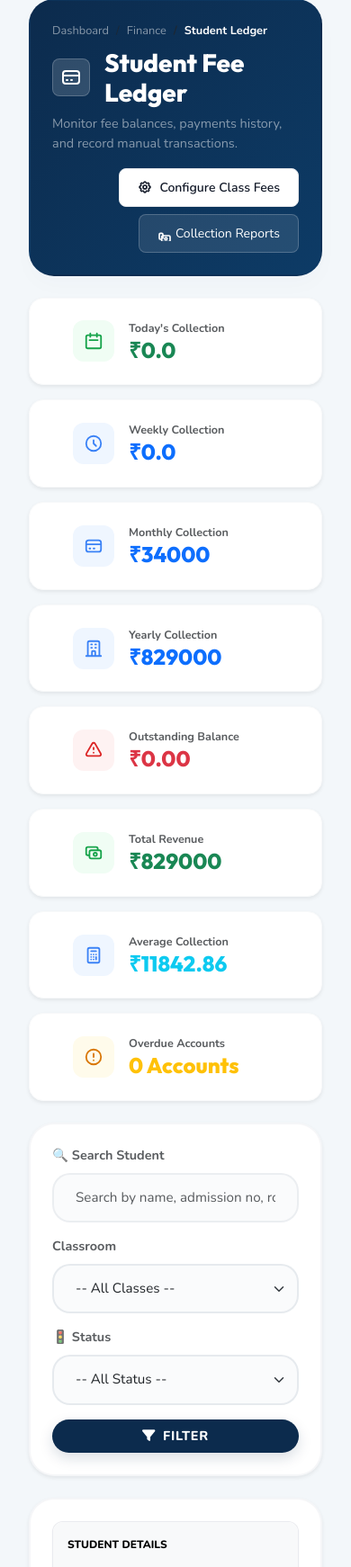
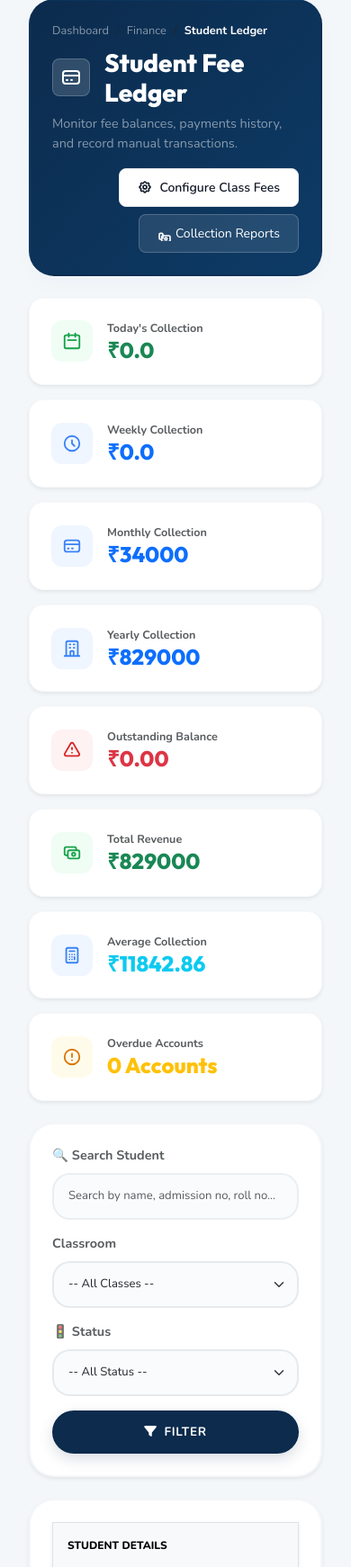
Before and after one commit to vishalbhakt/jsmpro, a Django app: page /dashboard/admin/payments/ in a window 390 px wide. Shown: the part 114-1856 px from the top of the page at 90% size. Run offline with Django 5.2, Linux system fonts and the light colour scheme; a user stored in the database is signed in; data comes from the database, SQL or seed files in the repository.

Commit message:
Fix Admin payments summary cards grid layout, select input truncation, table responsiveness, and neutral status badge logic

```diff
--- a/backend/templates/admin/payments.html
+++ b/backend/templates/admin/payments.html
@@ -47,8 +47,8 @@
 <!-- Financial Summary Widgets -->
 <div class="row g-3 mb-3">
     <!-- Today Collection -->
-    <div class="col-md-3">
-        <div class="premium-card bg-white p-4 px-5 shadow-sm border border-light h-100 d-flex align-items-center gap-3 overflow-hidden" style="border-radius: 1rem !important;">
+    <div class="col-12 col-sm-6 col-lg-3">
+        <div class="premium-card bg-white p-4 px-4 shadow-sm border border-light h-100 d-flex align-items-center gap-3 overflow-hidden" style="border-radius: 1rem !important;">
             <div class="d-flex align-items-center justify-content-center" style="width: 46px; height: 46px; background-color: #f0fdf4 !important; color: #16a34a !important; border-radius: 0.75rem !important; flex-shrink: 0;">
                 <svg style="width: 22px; height: 22px;" fill="none" stroke="currentColor" stroke-width="2" viewBox="0 0 24 24" xmlns="http://www.w3.org/2000/svg">
                     <path stroke-linecap="round" stroke-linejoin="round" d="M8 7V3m8 4V3m-9 8h10M5 21h14a2 2 0 002-2V7a2 2 0 00-2-2H5a2 2 0 00-2 2v12a2 2 0 002 2z"></path>
@@ -61,8 +61,8 @@
         </div>
     </div>
     <!-- Weekly Collection -->
-    <div class="col-md-3">
-        <div class="premium-card bg-white p-4 px-5 shadow-sm border border-light h-100 d-flex align-items-center gap-3 overflow-hidden" style="border-radius: 1rem !important;">
+    <div class="col-12 col-sm-6 col-lg-3">
+        <div class="premium-card bg-white p-4 px-4 shadow-sm border border-light h-100 d-flex align-items-center gap-3 overflow-hidden" style="border-radius: 1rem !important;">
             <div class="d-flex align-items-center justify-content-center" style="width: 46px; height: 46px; background-color: #eff6ff !important; color: #3b82f6 !important; border-radius: 0.75rem !important; flex-shrink: 0;">
                 <svg style="width: 22px; height: 22px;" fill="none" stroke="currentColor" stroke-width="2" viewBox="0 0 24 24" xmlns="http://www.w3.org/2000/svg">
                     <path stroke-linecap="round" stroke-linejoin="round" d="M12 8v4l3 3m6-3a9 9 0 11-18 0 9 9 0 0118 0z"></path>
@@ -75,8 +75,8 @@
         </div>
     </div>
     <!-- Monthly Collection -->
-    <div class="col-md-3">
-        <div class="premium-card bg-white p-4 px-5 shadow-sm border border-light h-100 d-flex align-items-center gap-3 overflow-hidden" style="border-radius: 1rem !important;">
+    <div class="col-12 col-sm-6 col-lg-3">
+        <div class="premium-card bg-white p-4 px-4 shadow-sm border border-light h-100 d-flex align-items-center gap-3 overflow-hidden" style="border-radius: 1rem !important;">
             <div class="d-flex align-items-center justify-content-center" style="width: 46px; height: 46px; background-color: #eff6ff !important; color: #3b82f6 !important; border-radius: 0.75rem !important; flex-shrink: 0;">
                 <svg style="width: 22px; height: 22px;" fill="none" stroke="currentColor" stroke-width="2" viewBox="0 0 24 24" xmlns="http://www.w3.org/2000/svg">
                     <path stroke-linecap="round" stroke-linejoin="round" d="M3 10h18M7 15h1m4 0h1m-7 4h12a3 3 0 003-3V8a3 3 0 00-3-3H6a3 3 0 00-3 3v8a3 3 0 003 3z"></path>
@@ -89,8 +89,8 @@
         </div>
     </div>
     <!-- Yearly Collection -->
-    <div class="col-md-3">
-        <div class="premium-card bg-white p-4 px-5 shadow-sm border border-light h-100 d-flex align-items-center gap-3 overflow-hidden" style="border-radius: 1rem !important;">
+    <div class="col-12 col-sm-6 col-lg-3">
+        <div class="premium-card bg-white p-4 px-4 shadow-sm border border-light h-100 d-flex align-items-center gap-3 overflow-hidden" style="border-radius: 1rem !important;">
             <div class="d-flex align-items-center justify-content-center" style="width: 46px; height: 46px; background-color: #eff6ff !important; color: #3b82f6 !important; border-radius: 0.75rem !important; flex-shrink: 0;">
                 <svg style="width: 22px; height: 22px;" fill="none" stroke="currentColor" stroke-width="2" viewBox="0 0 24 24" xmlns="http://www.w3.org/2000/svg">
                     <path stroke-linecap="round" stroke-linejoin="round" d="M19 21V5a2 2 0 00-2-2H7a2 2 0 00-2 2v16m14 0h2m-2 0h-5m-9 0H3m2 0h5M9 7h1m-1 4h1m4-4h1m-1 4h1m-5 10v-5a1 1 0 011-1h2a1 1 0 011 1v5m-4 0h4"></path>
@@ -106,8 +106,8 @@
 
 <div class="row g-3 mb-4">
     <!-- Outstanding Balance -->
-    <div class="col-md-3">
-        <div class="premium-card bg-white p-4 px-5 shadow-sm border border-light h-100 d-flex align-items-center gap-3 overflow-hidden" style="border-radius: 1rem !important;">
+    <div class="col-12 col-sm-6 col-lg-3">
+        <div class="premium-card bg-white p-4 px-4 shadow-sm border border-light h-100 d-flex align-items-center gap-3 overflow-hidden" style="border-radius: 1rem !important;">
             <div class="d-flex align-items-center justify-content-center" style="width: 46px; height: 46px; background-color: #fef2f2 !important; color: #dc2626 !important; border-radius: 0.75rem !important; flex-shrink: 0;">
                 <svg style="width: 22px; height: 22px;" fill="none" stroke="currentColor" stroke-width="2" viewBox="0 0 24 24" xmlns="http://www.w3.org/2000/svg">
                     <path stroke-linecap="round" stroke-linejoin="round" d="M12 9v2m0 4h.01m-6.938 4h13.856c1.54 0 2.502-1.667 1.732-3L13.732 4c-.77-1.333-2.694-1.333-3.464 0L3.34 16c-.77 1.333.192 3 1.732 3z"></path>
@@ -120,8 +120,8 @@
         </div>
     </div>
     <!-- Total Revenue -->
-    <div class="col-md-3">
-        <div class="premium-card bg-white p-4 px-5 shadow-sm border border-light h-100 d-flex align-items-center gap-3 overflow-hidden" style="border-radius: 1rem !important;">
+    <div class="col-12 col-sm-6 col-lg-3">
+        <div class="premium-card bg-white p-4 px-4 shadow-sm border border-light h-100 d-flex align-items-center gap-3 overflow-hidden" style="border-radius: 1rem !important;">
             <div class="d-flex align-items-center justify-content-center" style="width: 46px; height: 46px; background-color: #f0fdf4 !important; color: #16a34a !important; border-radius: 0.75rem !important; flex-shrink: 0;">
                 <svg style="width: 22px; height: 22px;" fill="none" stroke="currentColor" stroke-width="2" viewBox="0 0 24 24" xmlns="http://www.w3.org/2000/svg">
                     <path stroke-linecap="round" stroke-linejoin="round" d="M17 9V7a2 2 0 00-2-2H5a2 2 0 00-2 2v6a2 2 0 002 2h2m2 4h10a2 2 0 002-2v-6a2 2 0 00-2-2H9a2 2 0 00-2 2v6a2 2 0 002 2zm7-5a2 2 0 11-4 0 2 2 0 014 0z"></path>
@@ -134,8 +134,8 @@
         </div>
     </div>
     <!-- Average Collection -->
-    <div class="col-md-3">
-        <div class="premium-card bg-white p-4 px-5 shadow-sm border border-light h-100 d-flex align-items-center gap-3 overflow-hidden" style="border-radius: 1rem !important;">
+    <div class="col-12 col-sm-6 col-lg-3">
+        <div class="premium-card bg-white p-4 px-4 shadow-sm border border-light h-100 d-flex align-items-center gap-3 overflow-hidden" style="border-radius: 1rem !important;">
             <div class="d-flex align-items-center justify-content-center" style="width: 46px; height: 46px; background-color: #eff6ff !important; color: #3b82f6 !important; border-radius: 0.75rem !important; flex-shrink: 0;">
                 <svg style="width: 22px; height: 22px;" fill="none" stroke="currentColor" stroke-width="2" viewBox="0 0 24 24" xmlns="http://www.w3.org/2000/svg">
                     <path stroke-linecap="round" stroke-linejoin="round" d="M9 7h6m0 10v-3m-3 3h.01M9 17h.01M9 14h.01M12 14h.01M15 11h.01M12 11h.01M9 11h.01M7 21h10a2 2 0 002-2V5a2 2 0 00-2-2H7a2 2 0 00-2 2v14a2 2 0 002 2z"></path>
@@ -148,8 +148,8 @@
         </div>
     </div>
     <!-- Overdue Count -->
-    <div class="col-md-3">
-        <div class="premium-card bg-white p-4 px-5 shadow-sm border border-light h-100 d-flex align-items-center gap-3 overflow-hidden" style="border-radius: 1rem !important;">
+    <div class="col-12 col-sm-6 col-lg-3">
+        <div class="premium-card bg-white p-4 px-4 shadow-sm border border-light h-100 d-flex align-items-center gap-3 overflow-hidden" style="border-radius: 1rem !important;">
             <div class="d-flex align-items-center justify-content-center" style="width: 46px; height: 46px; background-color: #fffbeb !important; color: #d97706 !important; border-radius: 0.75rem !important; flex-shrink: 0;">
                 <svg style="width: 22px; height: 22px;" fill="none" stroke="currentColor" stroke-width="2" viewBox="0 0 24 24" xmlns="http://www.w3.org/2000/svg">
                     <path stroke-linecap="round" stroke-linejoin="round" d="M12 8v4m0 4h.01M21 12a9 9 0 11-18 0 9 9 0 0118 0z"></path>
@@ -168,11 +168,11 @@
     <form method="get" class="row g-3 align-items-end">
         <div class="col-md-5">
             <label class="form-label fw-bold text-xs uppercase text-muted" for="q">🔍 Search Student</label>
-            <input type="text" name="q" id="q" value="{{ q|default:'' }}" class="form-control rounded-pill" placeholder="Search by name, admission no, roll no...">
+            <input type="text" name="q" id="q" value="{{ q|default:'' }}" class="form-control rounded-pill px-3 py-2.5" placeholder="Search by name, admission no, roll no..." style="font-size: 0.82rem;">
         </div>
         <div class="col-md-3">
             <label class="form-label fw-bold text-xs uppercase text-muted" for="classroom">Classroom</label>
-            <select name="classroom" id="classroom" class="form-select rounded-pill">
+            <select name="classroom" id="classroom" class="form-select rounded-pill px-3 py-2.5" style="min-width: 160px; font-size: 0.82rem;">
                 <option value="">-- All Classes --</option>
                 {% for cls in classrooms %}
                 <option value="{{ cls.id }}" {% if cls.id == class_filter %}selected{% endif %}>{{ cls.name }}</option>
@@ -181,7 +181,7 @@
         </div>
         <div class="col-md-2">
             <label class="form-label fw-bold text-xs uppercase text-muted" for="status">🚦 Status</label>
-            <select name="status" id="status" class="form-select rounded-pill">
+            <select name="status" id="status" class="form-select rounded-pill px-3 py-2.5" style="min-width: 160px; font-size: 0.82rem;">
                 <option value="">-- All Status --</option>
                 <option value="paid" {% if status_filter == 'paid' %}selected{% endif %}>Paid</option>
                 <option value="partial" {% if status_filter == 'partial' %}selected{% endif %}>Partial</option>
@@ -189,14 +189,14 @@
             </select>
         </div>
         <div class="col-md-2">
-            <button type="submit" class="btn btn-premium-primary rounded-pill w-100 py-2"><i class="fa-solid fa-filter me-2"></i>Filter</button>
+            <button type="submit" class="btn btn-premium-primary rounded-pill w-100 py-2.5 fw-bold" style="font-size: 0.85rem;"><i class="fa-solid fa-filter me-2"></i>Filter</button>
         </div>
     </form>
 </div>
 
 <!-- Student Fee Ledger Table -->
 <div class="premium-card p-4 bg-white shadow-sm">
-    <div class="w-full overflow-x-auto rounded-xl border border-gray-200/80 bg-white shadow-sm" style="width: 100% !important; overflow-x: auto !important; border: 1px solid rgba(229, 231, 235, 0.8) !important; border-radius: 0.75rem !important; background-color: #ffffff !important; box-shadow: 0 1px 2px 0 rgba(0, 0, 0, 0.05) !important;">
+    <div class="w-full overflow-x-auto border border-gray-200 rounded-xl shadow-sm table-responsive">
         <table class="table table-hover align-middle mb-0">
             <thead class="table-light">
                 <tr>
@@ -243,6 +243,14 @@
                         {{ item.last_payment_date|date:"d M Y"|default:"—" }}
                     </td>
                     <td style="white-space: nowrap !important; padding: 1rem !important;">
+                        {% if item.total_fee == 0 or item.total_fee == 0.0 or item.total_fee|floatformat:2 == '0.00' %}
+                            <span class="inline-flex items-center gap-1.5 px-2.5 py-1 rounded-full text-xs font-semibold bg-gray-50 text-gray-600 border border-gray-200/60" style="display: inline-flex !important; align-items: center !important; font-size: 0.72rem !important; font-weight: 600 !important; background-color: #f9fafb !important; color: #4b5563 !important; border: 1px solid rgba(209, 213, 219, 0.6) !important; padding: 0.25rem 0.625rem !important; border-radius: 9999px !important; gap: 0.375rem !important;">
+                                <svg style="width: 14px; height: 14px; color: #6b7280; flex-shrink: 0;" fill="none" stroke="currentColor" stroke-width="2.5" viewBox="0 0 24 24" xmlns="http://www.w3.org/2000/svg">
+                                    <path stroke-linecap="round" stroke-linejoin="round" d="M18.364 18.364A9 9 0 005.636 5.636m12.728 12.728A9 9 0 015.636 5.636m12.728 12.728L5.636 5.636"></path>
+                                </svg>
+                                No Fee Configured
+                            </span>
+                        {% else %}
                             {% if item.status == 'paid' %}
                                 <span class="inline-flex items-center gap-1.5 px-2.5 py-1 rounded-full text-xs font-semibold bg-green-50 text-green-700 border border-green-200/60" style="display: inline-flex !important; align-items: center !important; font-size: 0.72rem !important; font-weight: 600 !important; background-color: #f0fdf4 !important; color: #15803d !important; border: 1px solid rgba(187, 247, 208, 0.6) !important; padding: 0.25rem 0.625rem !important; border-radius: 9999px !important; gap: 0.375rem !important;">
                                     <svg style="width: 14px; height: 14px; color: #16a34a; flex-shrink: 0;" fill="none" stroke="currentColor" stroke-width="2.5" viewBox="0 0 24 24" xmlns="http://www.w3.org/2000/svg">
@@ -264,6 +272,7 @@
                                     </svg>
                                     Unpaid
                                 </span>
+                            {% endif %}
                         {% endif %}
                     </td>
                     <td class="text-end" style="white-space: nowrap !important; padding: 1rem !important;">
```
Lines whose indentation alone changed are shown as unchanged.
